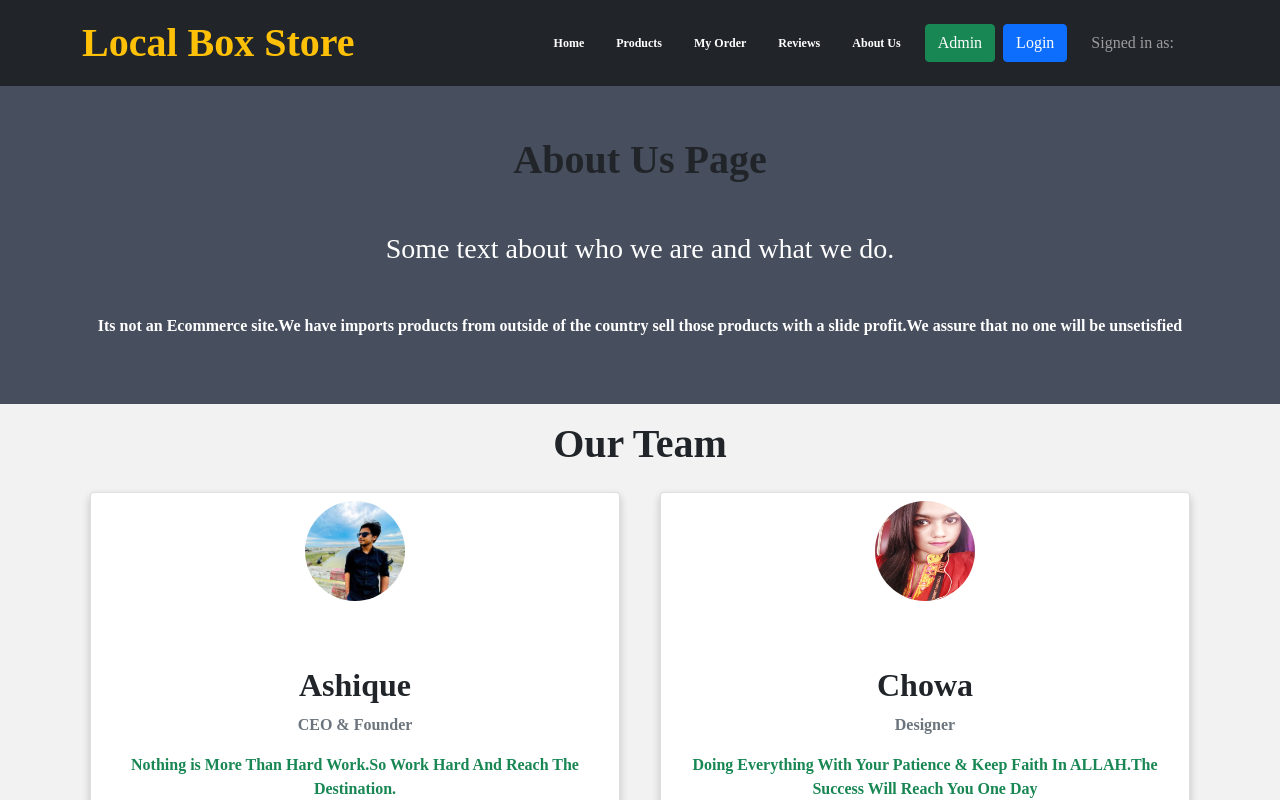
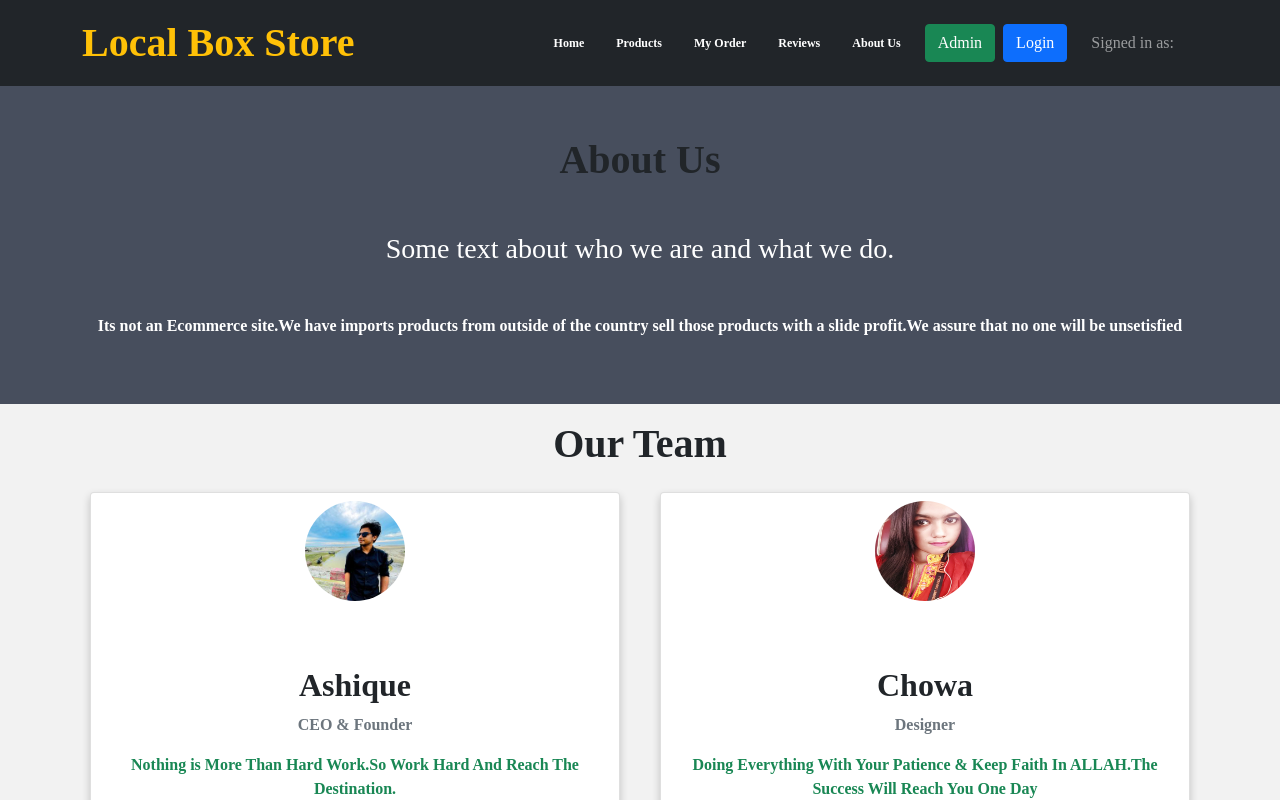
Before and after one commit to Ashique01/ful-stack-website, a React (Create React App) app: page /aboutUs in a window 1280 px wide. Shown: the top 800 px of the page. Built offline with nearby package versions, Linux system fonts and the light colour scheme; no server answers; a web font is replaced by a local one.

Commit message:
about added

```diff
--- a/src/Components/AboutUs/AboutUs.js
+++ b/src/Components/AboutUs/AboutUs.js
@@ -12,7 +12,7 @@ const AboutUs = () => {
     return (
         <div>
             <section className="about-section">
-                <h1 className='text-dark fw-bolder fs-1'>About Us Page</h1>
+                <h1 className='text-dark fw-bolder fs-1 text-success'>About Us</h1>
                 <h3 className='mt-5 mb-5'>Some text about who we are and what we do.</h3>
                 <p className='fw-bolder fs-6'>Its not an Ecommerce site.We have imports products from outside of the country sell those products with a slide profit.We assure that no one will be unsetisfied </p>
             </section>
```
